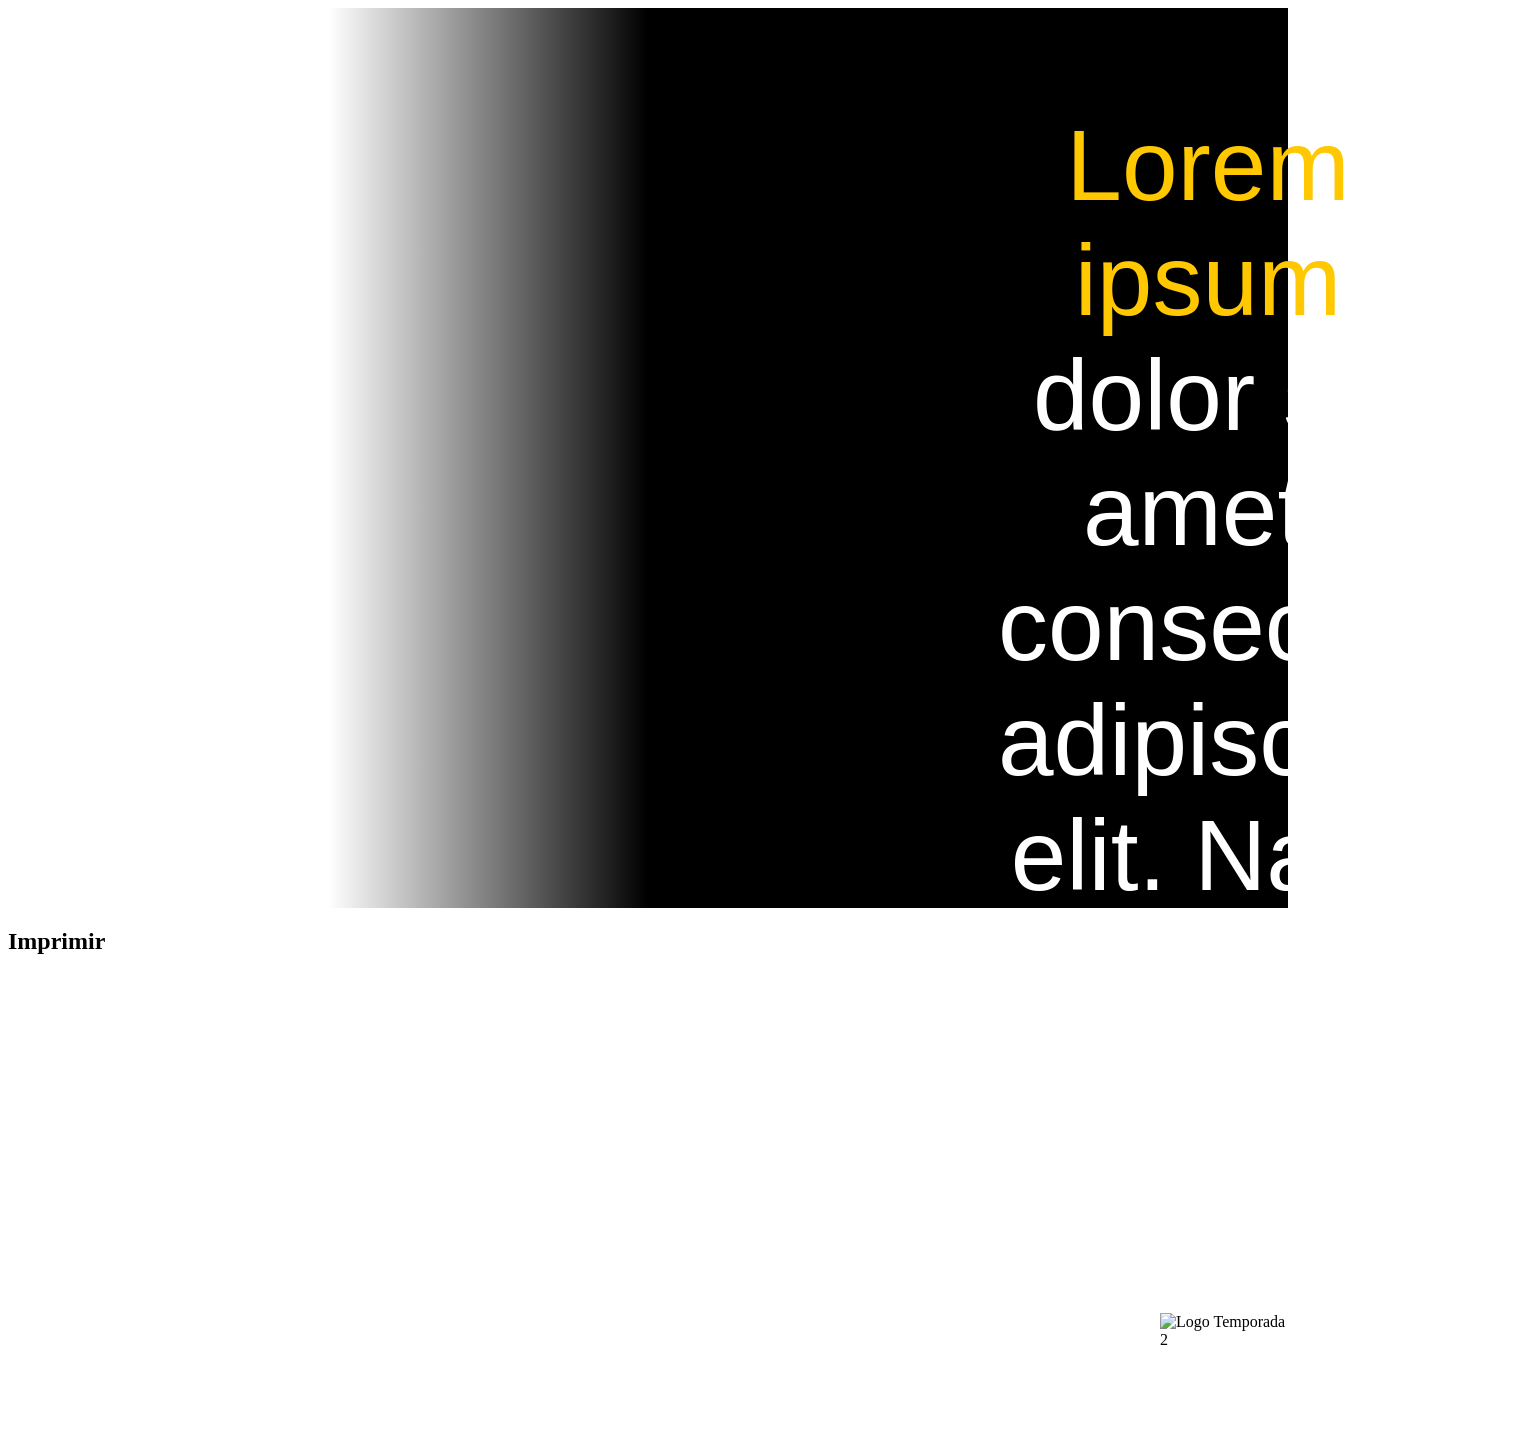
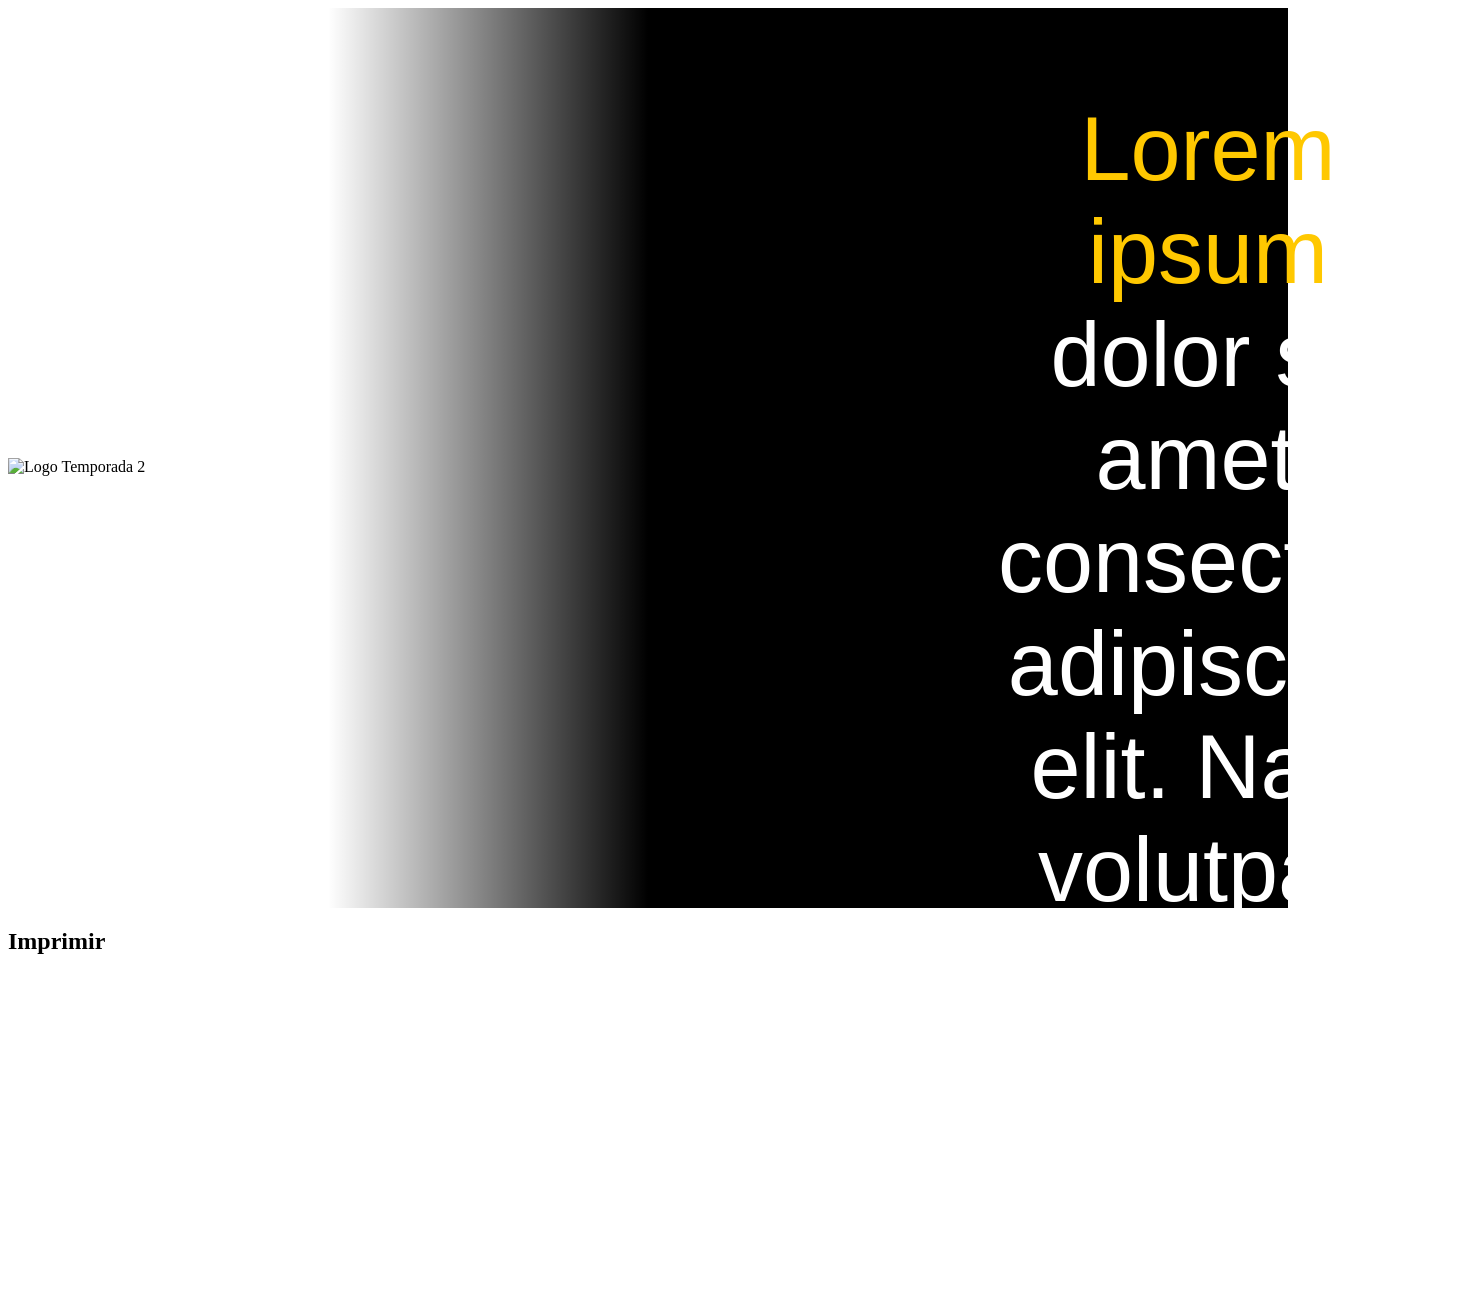

Arreglo de README.md y index.html.

--- a/PlantillaDePortadas/Estilos.css
+++ b/PlantillaDePortadas/Estilos.css
@@ -1,3 +1,8 @@
+@media print {
+    .Foto {
+        height: 20cm;
+    }
+}
 .Foto {
     /*height: 2250px;*/
     /*width: 4000px;*/
@@ -23,7 +28,7 @@
 
 p {
     font-family: Arial, Helvetica, sans-serif;
-    font-size: 75pt;
+    font-size: 10vh;
     color: white;
     text-align: center;
     padding-left: 60vh;
@@ -35,16 +40,16 @@ span {
 
 h1 {
     font-family: Arial, Helvetica, sans-serif;
-    font-size: 75pt;
+    font-size: 10vh;
     color: white;
     text-align: center;
-    padding-left: 50vw;
+    padding-left: 25vw;
     margin-top: 10vh;
 }
 
-img {
-    height: 10vw;
-    padding-left: 90vw;
-    margin-top: 95vh;
+.Logo {
+    height: 5vw;
+    margin-left: 94vw;
+    margin-top: 37vh;
     /*display: none;*/
 }
